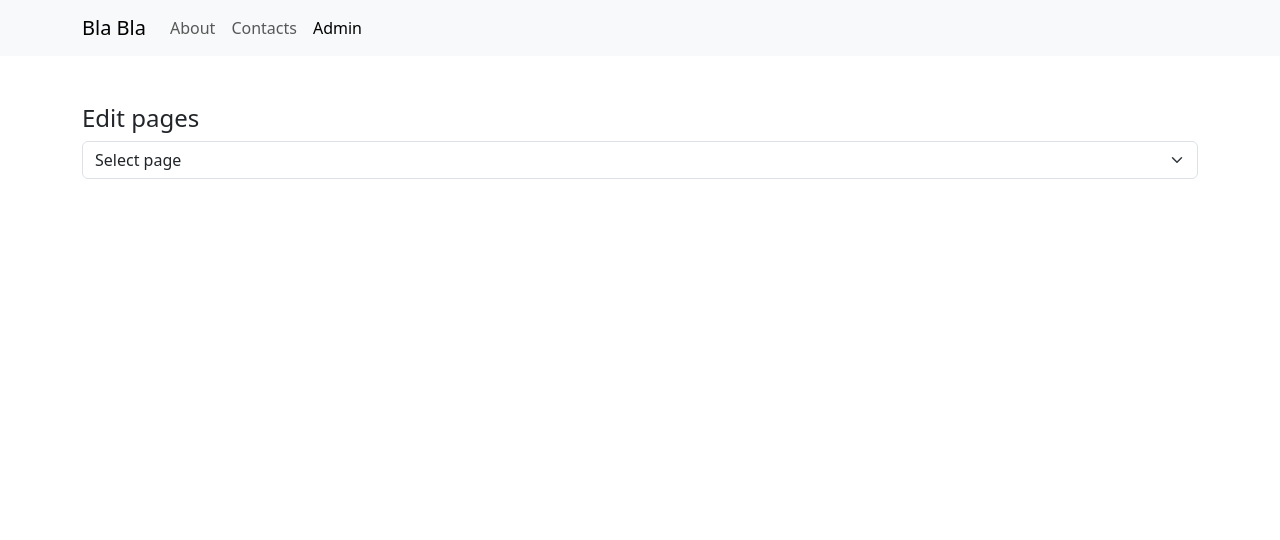
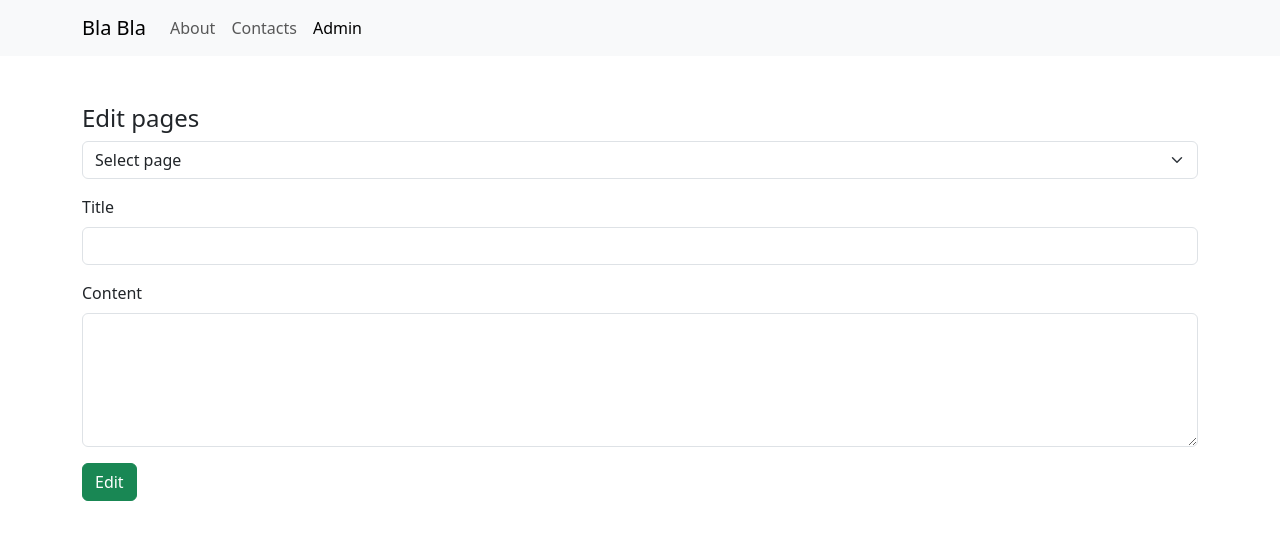
Before and after one commit to kanykei0/homework_65, a React (Vite) app: page /admin in a window 1280 px wide. Shown: the top 540 px of the page. Built offline with nearby package versions, Linux system fonts and the light colour scheme.

Commit message:
created admin that edits pages

```diff
--- a/src/App.tsx
+++ b/src/App.tsx
@@ -11,8 +11,9 @@ function App() {
       </header>
       <main className="container">
         <Routes>
+          <Route path="/" element={<Page />} />
+          <Route path="/pages/:id" element={<Page />} />
           <Route path="/admin" element={<AdminPage />} />
-          <Route path="/pages/:id" element={<Page />} />
           <Route
             path="*"
             element={
--- a/src/components/Toolbar/Toolbar.tsx
+++ b/src/components/Toolbar/Toolbar.tsx
@@ -7,7 +7,9 @@ const Toolbar = () => {
   return (
     <Navbar expand="lg" className="bg-body-tertiary">
       <Container>
-        <Navbar.Brand href="#">Bla Bla</Navbar.Brand>
+        <NavLink className="navbar-brand" to="/">
+          Bla Bla
+        </NavLink>
         <Navbar.Toggle />
         <Navbar.Collapse id="navbarScroll">
           <Nav
--- a/src/containers/Admin/AdminPage.tsx
+++ b/src/containers/Admin/AdminPage.tsx
@@ -1,13 +1,108 @@
+import Form from "react-bootstrap/Form";
+import Button from "react-bootstrap/Button";
+import React, { useEffect, useState } from "react";
+import { Page } from "../../type";
+import { useNavigate } from "react-router-dom";
+import axiosApi from "../../axiosApi";
+
 const AdminPage = () => {
+  const [content, setContent] = useState<Page>({
+    title: "",
+    text: "",
+  });
+
+  const [loading, setLoading] = useState(false);
+  const [currentPage, setCurrentPage] = useState<string>();
+  const navigate = useNavigate();
+
+  const onChange = (
+    event: React.ChangeEvent<HTMLInputElement | HTMLTextAreaElement>
+  ) => {
+    setContent((prevState) => ({
+      ...prevState,
+      [event.target.name]: event.target.value,
+    }));
+  };
+
+  const formSubmit = async (event: React.FormEvent) => {
+    event.preventDefault();
+    try {
+      setLoading(true);
+      await axiosApi.put(`pages/${currentPage}.json`, content);
+      navigate(`/pages/${currentPage}`);
+    } finally {
+      setLoading(false);
+    }
+  };
+
+  const getPageData = async () => {
+    try {
+      setLoading(true);
+      const response = await axiosApi.get(`pages/${currentPage}.json`);
+      setContent(response.data);
+    } finally {
+      setLoading(false);
+    }
+  };
+
+  useEffect(() => {
+    if (currentPage) {
+      void getPageData();
+    }
+  }, [currentPage]);
+
   return (
+    <Form onSubmit={formSubmit}>
       <div className="mt-5">
         <h4>Edit pages</h4>
         <div>
-        <select className="form-select" required>
+          <div className="mb-3">
+            <select
+              name="page"
+              className="form-select"
+              required
+              onChange={(e) => setCurrentPage(e.target.value)}
+            >
               <option value="">Select page</option>
+              <option value="home">Home</option>
+              <option value="about">About</option>
+              <option value="contacts">Contacts</option>
             </select>
           </div>
+          <div className="mb-3">
+            <label htmlFor="title" className="form-label">
+              Title
+            </label>
+            <input
+              name="title"
+              value={content.title}
+              onChange={onChange}
+              type="text"
+              className="form-control"
+              id="title"
+              required
+            />
           </div>
+          <div className="mb-3">
+            <label htmlFor="textarea" className="form-label">
+              Content
+            </label>
+            <textarea
+              name="text"
+              value={content.text}
+              onChange={onChange}
+              rows={5}
+              className="form-control"
+              id="textarea"
+              required
+            />
+          </div>
+          <Button variant="success" type="submit">
+            Edit
+          </Button>
+        </div>
+      </div>
+    </Form>
   );
 };
 
--- a/src/containers/Page/Page.tsx
+++ b/src/containers/Page/Page.tsx
@@ -9,11 +9,12 @@ const Page = () => {
   const [content, setContent] = useState<Page | null>(null);
   const [loading, setLoading] = useState(false);
   const { id } = useParams();
+  const home = "pages/home.json";
 
   const fetchPage = async () => {
     try {
       setLoading(true);
-      const response = await axiosApi.get(`pages/${id}.json`);
+      const response = await axiosApi.get(id ? `pages/${id}.json` : home);
       setContent(response.data);
     } finally {
       setLoading(false);
```
Lines whose indentation alone changed are shown as unchanged.
